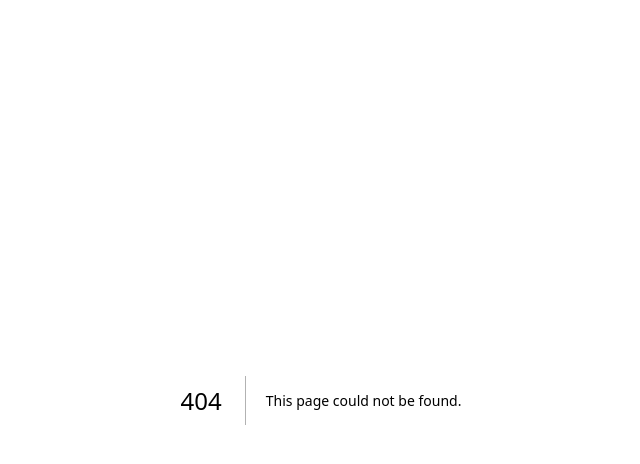
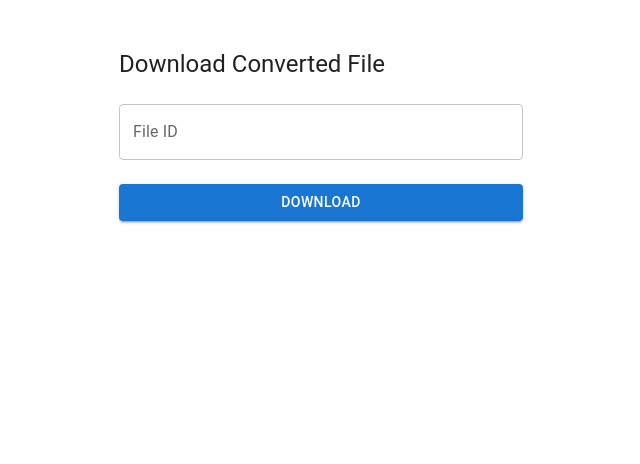
Before and after one commit to uwa-wayfinding/web, a Next.js app: page /download in a window 1280 px wide. Before the commit this address had no page. Shown: the top 464 px of the page, without its empty margins (319-959 px from the left). Built offline with nearby package versions, Linux system fonts and the light colour scheme.

Commit message:
Create download page for transformed files downloading with file ID

```diff
--- /dev/null
+++ b/src/app/download/page.tsx
@@ -0,0 +1,98 @@
+'use client';
+
+import { useState } from 'react';
+import { Box, Paper, TextField, Button, Typography, Alert } from '@mui/material';
+
+export default function DownloadPage() {
+  const [fileId, setFileId] = useState('');
+  const [error, setError] = useState<string | null>(null);
+  const [isLoading, setIsLoading] = useState(false);
+
+  const handleDownload = async () => {
+    if (!fileId) {
+      setError('Please enter a file ID');
+      return;
+    }
+
+    setIsLoading(true);
+    setError(null);
+
+    try {
+      const fileUrl = `https://pub-8d29e550a8894f6db459c5af871b7a4e.r2.dev/${fileId}`; // using either '241-01.dwg' or '241-GN.DWG' for test
+      const response = await fetch(fileUrl, {
+        method: 'GET',
+        headers: {
+          'Accept': 'application/octet-stream',
+          'Origin': window.location.origin,
+        },
+        mode: 'cors',
+      });
+
+      if (!response.ok) {
+        const errorText = await response.text();
+        console.error('Download failed:', {
+          status: response.status,
+          statusText: response.statusText,
+          headers: Object.fromEntries(response.headers.entries()),
+          error: errorText
+        });
+        throw new Error(`Failed to download file: ${response.status} ${response.statusText}`);
+      }
+
+      const blob = await response.blob();
+
+      if (blob.size === 0) {
+        throw new Error('Downloaded file is empty');
+      }
+
+      // Create a download link
+      const url = window.URL.createObjectURL(blob);
+      const a = document.createElement('a');
+      a.href = url;
+      a.download = fileId;
+      document.body.appendChild(a);
+      a.click();
+      window.URL.revokeObjectURL(url);
+      document.body.removeChild(a);
+    } catch (err) {
+      console.error('Download error:', err);
+      setError(err instanceof Error ? err.message : 'An unknown error occurred');
+    } finally {
+      setIsLoading(false);
+    }
+  };
+
+  return (
+    <Box sx={{ maxWidth: 500, mx: 'auto', p: 3 }}>
+      <Paper elevation={0} sx={{ p: 3 }}>
+        <Typography variant="h5" component="h1" gutterBottom>
+          Download Converted File
+        </Typography>
+
+        <TextField
+          fullWidth
+          label="File ID"
+          value={fileId}
+          onChange={(e) => setFileId(e.target.value)}
+          margin="normal"
+          variant="outlined"
+          placeholder="e.g., 241-01.dwg"
+        />
+        <Button
+          fullWidth
+          variant="contained"
+          onClick={handleDownload}
+          disabled={isLoading}
+          sx={{ mt: 2 }}
+        >
+          {isLoading ? 'Downloading...' : 'Download'}
+        </Button>
+        {error && (
+          <Alert severity="error" sx={{ mt: 2 }}>
+            {error}
+          </Alert>
+        )}
+      </Paper>
+    </Box>
+  );
+}
```
